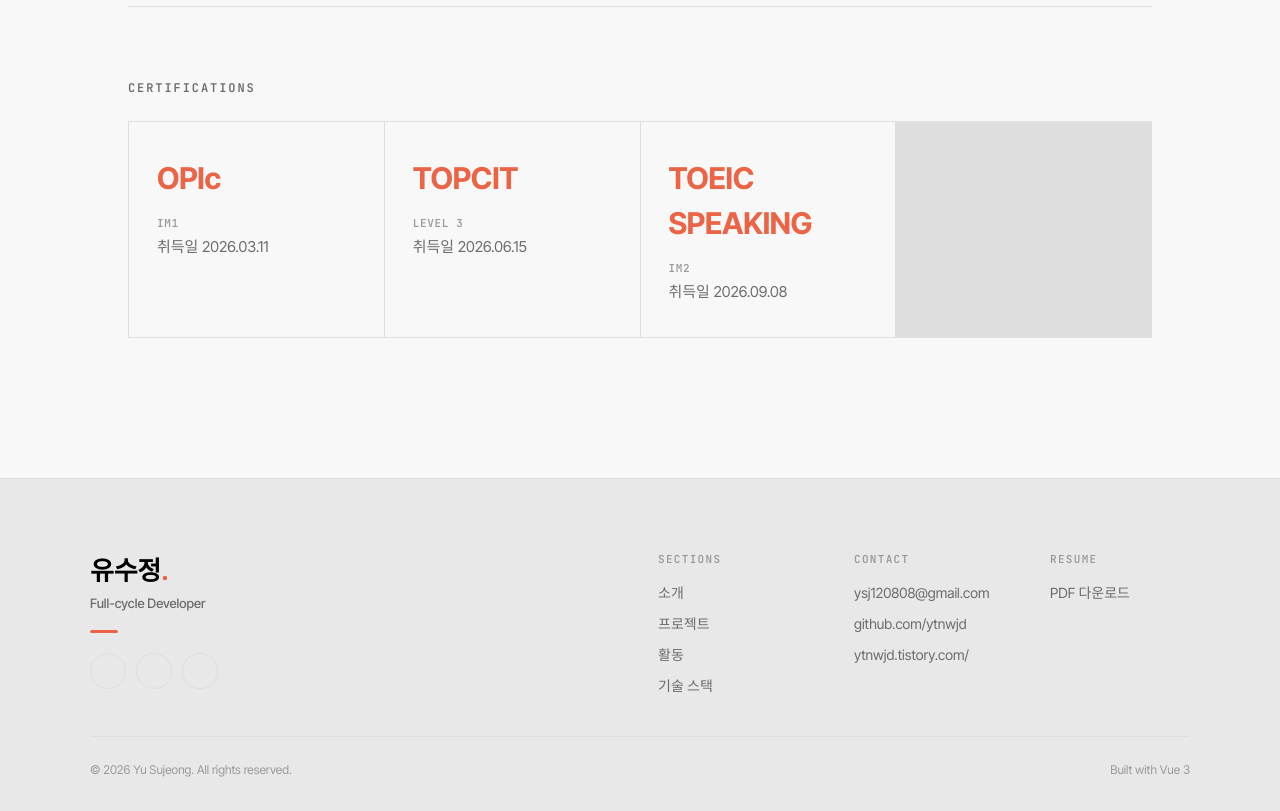
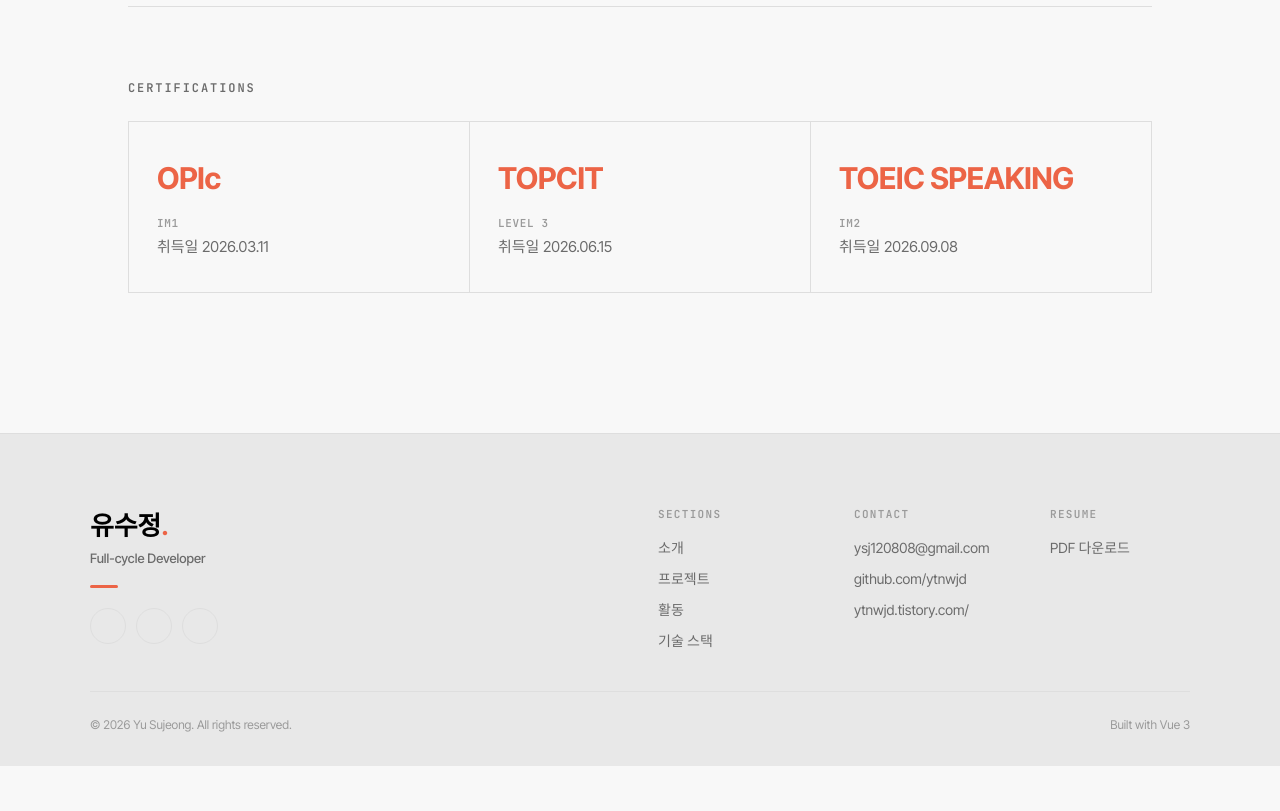
Before and after one commit to ytnwjd/ytnwjd-portfolio, a Vue app: page / in a window 1280 px wide. Shown: the part 8460-9271 px from the top of the page. After the commit the page ends 9226 px from the top, so only its background shows below. Built offline with nearby package versions, Linux system fonts and the light colour scheme; some icons are missing; a web font is replaced by a local one.

Commit message:
style: tone down accent colot to camlmer coral

```diff
--- a/src/components/sections/SkillsSection.vue
+++ b/src/components/sections/SkillsSection.vue
@@ -207,9 +207,11 @@ const activeLegend = computed(() => levelLegend.filter((item) => usedLevels.has(
   margin-top: 72px;
 }
 
+/* 칸 사이 1px 선은 grid 배경색으로 그리므로, 자격증 개수(3개)와 열 수가 안 맞으면
+   빈 칸이 회색 덩어리로 보인다 — 자격증 수를 바꾸면 열 수도 같이 맞출 것 */
 .certifications-grid {
   display: grid;
-  grid-template-columns: repeat(4, 1fr);
+  grid-template-columns: repeat(3, 1fr);
   gap: 1px;
   margin-top: 24px;
   background: var(--color-border);
@@ -255,13 +257,8 @@ const activeLegend = computed(() => levelLegend.filter((item) => usedLevels.has(
   line-height: 1.5;
 }
 
-@media (max-width: 900px) {
-  .certifications-grid {
-    grid-template-columns: repeat(2, 1fr);
-  }
-}
-
-@media (max-width: 520px) {
+/* 2열로 줄이면 3개 중 한 칸이 비므로, 좁아지면 바로 1열로 쌓는다 */
+@media (max-width: 640px) {
   .certifications-grid {
     grid-template-columns: 1fr;
   }
```
